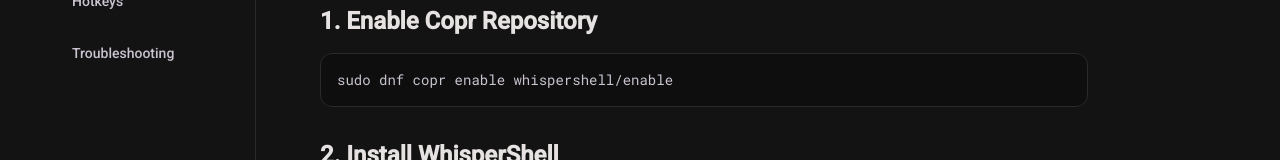
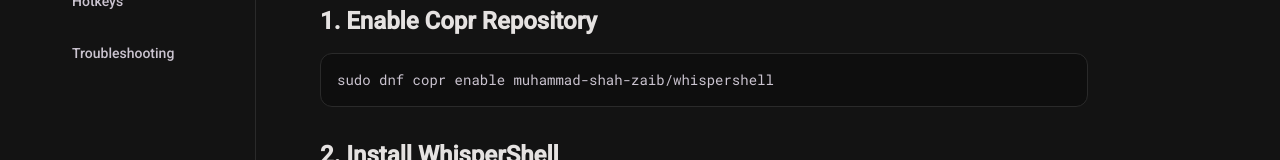
Before and after one commit to Muhammad-Shah-zaib/WhisperShell-Website, a Vue app: page /docs/copr-support in a window 1280 px wide. Shown: the part 472-632 px from the top of the page. Built offline with nearby package versions, Linux system fonts and the light colour scheme; some icons are missing.

Commit message:
update copr docs

```diff
--- a/src/features/docs/views/DocsCoprSupport.vue
+++ b/src/features/docs/views/DocsCoprSupport.vue
@@ -30,7 +30,7 @@ import BaseCodeBlock from '@/core/components/BaseCodeBlock.vue'
         <!-- Step 1 -->
         <div>
           <h3 class="font-sans text-xl sm:text-2xl font-bold text-on-background mb-4">1. Enable Copr Repository</h3>
-          <BaseCodeBlock code="sudo dnf copr enable whispershell/enable" />
+          <BaseCodeBlock code="sudo dnf copr enable muhammad-shah-zaib/whispershell" />
         </div>
 
         <!-- Step 2 -->
```
